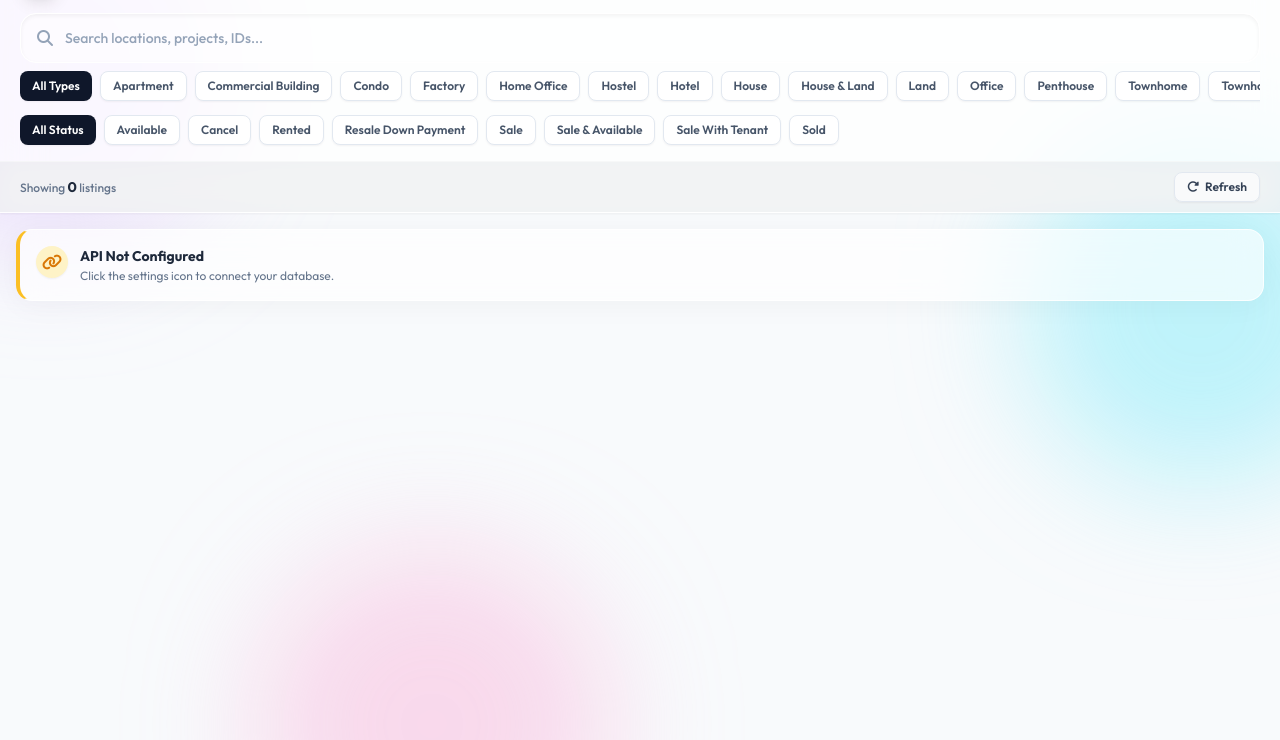
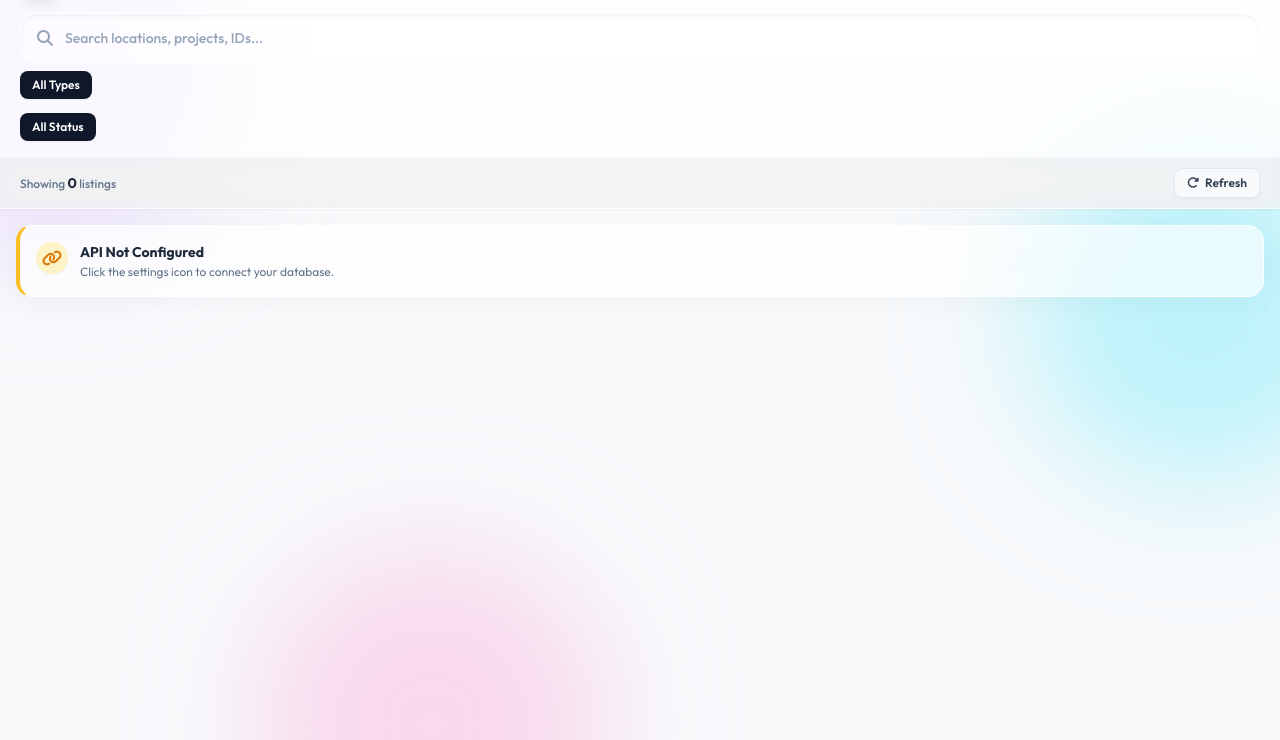
Before and after one commit to kornkawes/HOMEList, a plain HTML site: page index.html in a window 1280 px wide. Shown: the part 60-800 px from the top of the page. Drawn offline with nearby package versions, Linux system fonts and the light colour scheme.

Commit message:
Update index.html

```diff
--- a/index.html
+++ b/index.html
@@ -353,9 +353,6 @@
         let activeType = '';
         let showingBookmarks = false;
 
-        const FILTER_STATUSES = ['available', 'cancel', 'rented', 'resale down payment', 'sale', 'sale & available', 'sale with tenant', 'sold'];
-        const FILTER_TYPES = ['Apartment', 'commercial building', 'condo', 'factory', 'home office', 'hostel', 'hotel', 'house', 'house & land', 'land', 'office', 'penthouse', 'townhome', 'townhouse', 'warehouse', 'semi-detached house', 'resort'];
-
         window.addEventListener('DOMContentLoaded', () => {
             initTheme();
             loadSettings();
@@ -425,10 +422,14 @@
             const typeContainer = document.getElementById('typeFiltersContainer');
             const statusContainer = document.getElementById('statusFiltersContainer');
 
+            // Extract dynamic unique lists from actual loaded data
+            const availableTypes = [...new Set(propertiesData.map(p => (p.type || '').toLowerCase().trim()))].filter(Boolean).sort();
+            const availableStatuses = [...new Set(propertiesData.map(p => (p.status || '').toLowerCase().trim()))].filter(Boolean).sort();
+
             // Generate Type Chips
             let typeHtml = `<button onclick="setTypeFilter('')" class="${!activeType ? 'bg-slate-900 text-white dark:bg-indigo-500' : 'bg-white dark:bg-slate-800 text-slate-600 dark:text-slate-300 border border-slate-200 dark:border-slate-700'} px-3 py-1.5 rounded-lg text-xs font-semibold whitespace-nowrap transition-colors shadow-sm">All Types</button>`;
-            FILTER_TYPES.forEach(t => {
-                const isActive = activeType === t.toLowerCase();
+            availableTypes.forEach(t => {
+                const isActive = activeType === t;
                 const activeClass = isActive ? 'bg-slate-900 text-white dark:bg-indigo-500' : 'bg-white dark:bg-slate-800 text-slate-600 dark:text-slate-300 border border-slate-200 dark:border-slate-700';
                 typeHtml += `<button onclick="setTypeFilter('${t}')" class="${activeClass} px-3 py-1.5 rounded-lg text-xs font-semibold whitespace-nowrap capitalize transition-colors shadow-sm">${t}</button>`;
             });
@@ -436,8 +437,8 @@
 
             // Generate Status Chips
             let statusHtml = `<button onclick="setStatusFilter('')" class="${!activeStatus ? 'bg-slate-900 text-white dark:bg-indigo-500' : 'bg-white dark:bg-slate-800 text-slate-600 dark:text-slate-300 border border-slate-200 dark:border-slate-700'} px-3 py-1.5 rounded-lg text-xs font-semibold whitespace-nowrap transition-colors shadow-sm">All Status</button>`;
-            FILTER_STATUSES.forEach(s => {
-                const isActive = activeStatus === s.toLowerCase();
+            availableStatuses.forEach(s => {
+                const isActive = activeStatus === s;
                 const activeClass = isActive ? 'bg-slate-900 text-white dark:bg-indigo-500' : 'bg-white dark:bg-slate-800 text-slate-600 dark:text-slate-300 border border-slate-200 dark:border-slate-700';
                 statusHtml += `<button onclick="setStatusFilter('${s}')" class="${activeClass} px-3 py-1.5 rounded-lg text-xs font-semibold whitespace-nowrap capitalize transition-colors shadow-sm">${s}</button>`;
             });
@@ -566,6 +567,7 @@
 
                 if (result && result.status === 'success') {
                     propertiesData = result.data;
+                    initFiltersUI(); // Re-render filter chips dynamically based on new data
                     applyFilters(); // Apply filters immediately upon loading
                     if(forceRefresh) showToast('Portfolio synced successfully');
                 } else {
```
